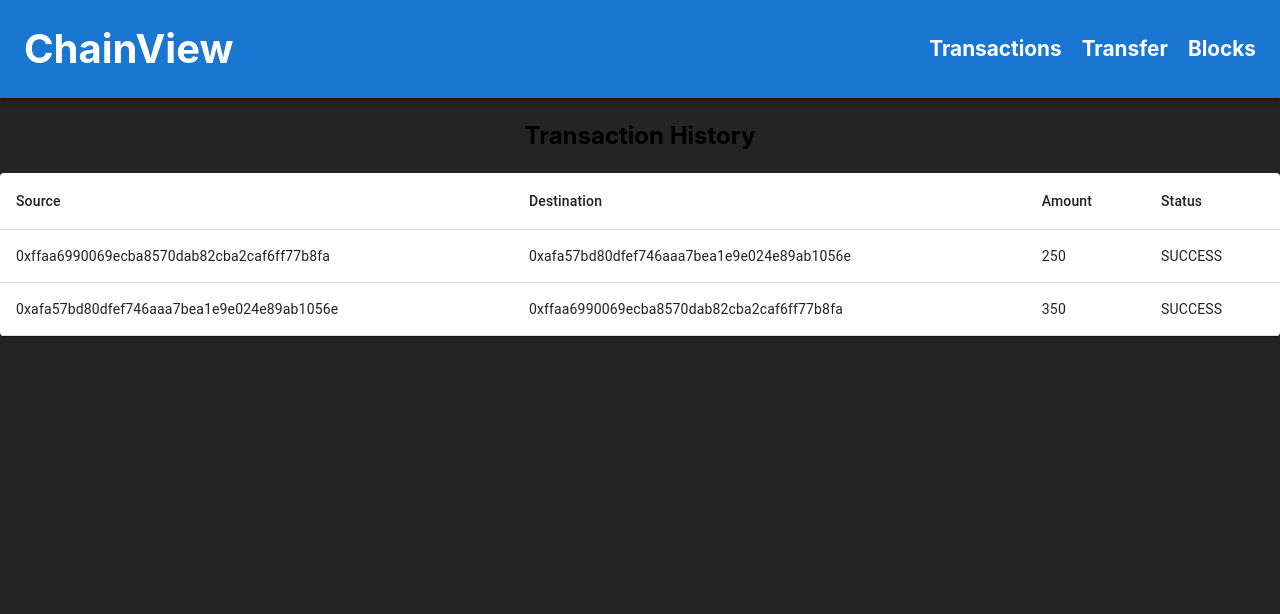
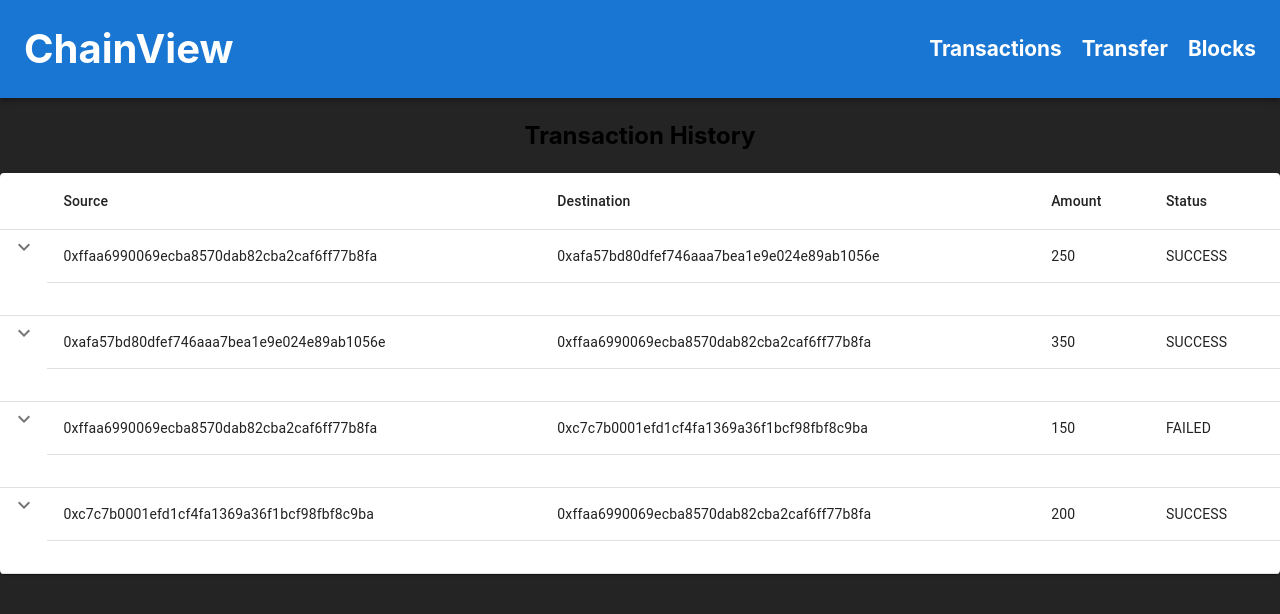
Before and after one commit to nitu-choudhary/blocks-app, a React (Vite) app: page / in a window 1280 px wide. Shown: the top 614 px of the page. Built offline with nearby package versions, Linux system fonts and the light colour scheme; the HTML template or start-up script is replaced by a standard one.

Commit message:
Updated Transaction History Table to be collapsible

```diff
--- a/src/components/mockData.jsx
+++ b/src/components/mockData.jsx
@@ -29,7 +29,9 @@ export const mockTransactions = [
   "amount":"250",
   "status":"SUCCESS",
   "gasUsed":"21000",
-  "receiptHash":"0x1fb62d5f02d350a2e1c00e299649cf973af7469ada664a1fb849643cdf9b63e4"
+  "receiptHash":"0x1fb62d5f02d350a2e1c00e299649cf973af7469ada664a1fb849643cdf9b63e4",
+  "created": "2022-04-07T11:20:30",
+  "updated": "2023-12-15T12:20:00"
   },
   {
     "source":"0xafa57bd80dfef746aaa7bea1e9e024e89ab1056e",
@@ -37,14 +39,28 @@ export const mockTransactions = [
     "amount":"350",
     "status":"SUCCESS",
     "gasUsed":"24000",
-    "receiptHash":"0x1fd62d5f02d350a2e1c00e642999cf973af7469ada664a1fb849643cdd9d36a4"
+    "receiptHash":"0x1fd62d5f02d350a2e1c00e642999cf973af7469ada664a1fb849643cdd9d36a4",
+    "created": "2022-08-09T10:20:30",
+    "updated": "2024-01-15T11:20:00"
+  },
+  {
+    "source":"0xffaa6990069ecba8570dab82cba2caf6ff77b8fa",
+    "destination":"0xc7c7b0001efd1cf4fa1369a36f1bcf98fbf8c9ba",
+    "amount":"150",
+    "status":"FAILED",
+    "gasUsed":"19000",
+    "receiptHash":"0x1fb62d5f02d350a2e1c00e299649cf973af7469ada664a1fb849643cdf9b63e4",
+    "created": "2022-04-07T11:20:30",
+    "updated": "2023-12-15T12:20:00"
+  },
+  {
+    "source":"0xc7c7b0001efd1cf4fa1369a36f1bcf98fbf8c9ba",
+    "destination":"0xffaa6990069ecba8570dab82cba2caf6ff77b8fa",
+    "amount":"200",
+    "status":"SUCCESS",
+    "gasUsed":"20000",
+    "receiptHash":"0x1fd62d5f02d350a2e1c00e642999cf973af7469ada664a1fb849643cdd9d36a4",
+    "created": "2022-08-09T10:20:30",
+    "updated": "2024-01-15T11:20:00"
   }
-//   {
-//     "source":,
-//     "destination":,
-//     "amount":,
-//     "status":,
-//     "gasUsed":,
-//     "receiptHash":
-//   }
 ];
--- a/src/components/transactions/Receipt.jsx
+++ b/src/components/transactions/Receipt.jsx
@@ -2,7 +2,6 @@ import { faker } from '@faker-js/faker';
 import { Paper, Table, TableBody, TableCell, TableContainer, TableRow, Typography } from '@mui/material';
 import CryptoJS from 'crypto-js';
 import React from 'react';
-
 const Receipt = (props) => {
 
     const calculateBlockDetails = () => {
@@ -54,9 +53,16 @@ const Receipt = (props) => {
         'Gas Used': props.gasUsed
     };
 
+    const transactionHistoryReceiptData = {
+        'Receipt Hash': props.receiptHash,
+        'Gas Used': props.gasUsed,
+        'Created': props.created,
+        'Updated': props.updated
+    }
     return(
     <TableContainer component={Paper} style={{ marginTop: '16px' }}>
         <Table>
+            {props.label !== "Transaction History" ?
             <TableBody>
                 {Object.entries(data).map(([key, value]) => (
                     <TableRow key={key}>
@@ -65,6 +71,16 @@ const Receipt = (props) => {
                     </TableRow>
                 ))}
             </TableBody>
+            :
+            <TableBody>
+                {Object.entries(transactionHistoryReceiptData).map(([key, value]) => (
+                    <TableRow key={key}>
+                        <TableCell>{key}</TableCell>
+                        <TableCell>{value}</TableCell>
+                    </TableRow>
+                ))}
+            </TableBody>
+            }
         </Table>
     </TableContainer>
     );
--- a/src/components/transactions/Transaction.jsx
+++ b/src/components/transactions/Transaction.jsx
@@ -1,19 +1,26 @@
-import { Paper, Table, TableBody, TableCell, TableContainer, TableHead, TableRow } from '@mui/material';
-import React from 'react';
+import KeyboardArrowDownIcon from '@mui/icons-material/KeyboardArrowDown';
+import KeyboardArrowUpIcon from '@mui/icons-material/KeyboardArrowUp';
+import { Collapse, IconButton, Paper, Table, TableBody, TableCell, TableContainer, TableHead, TableRow } from '@mui/material';
+import React, { Fragment, useState } from 'react';
 import Header from '../header/Header';
 import { mockTransactions } from '../mockData';
+import Receipt from './Receipt';
 
 const Transaction = () => {
+    const [expandedTransaction, setExpandedTransaction] = useState(null);
+
+    const handleExpand = (index) => {
+        setExpandedTransaction(expandedTransaction === index ? null : index);
+    };
 
     return (
         <div>
-            <Header title="Transaction History"/>
-            {/* table to show transaction history
-            source, description, amount, status and arrow button to expand*/}
+            <Header title="Transaction History" />
             <TableContainer component={Paper}>
                 <Table sx={{ minWidth: 650 }} aria-label="simple table">
                     <TableHead>
                         <TableRow>
+                            <TableCell />
                             <TableCell>Source</TableCell>
                             <TableCell>Destination</TableCell>
                             <TableCell>Amount</TableCell>
@@ -22,14 +29,37 @@ const Transaction = () => {
                     </TableHead>
                     <TableBody>
                         {mockTransactions.map((transaction, index) => (
-                            <TableRow
-                            key={index}
+                            <Fragment key={index}>
+                                <TableRow>
+                                    <IconButton
+                                        aria-label="expand row"
+                                        size="small"
+                                        onClick={() => handleExpand(index)}
                                     >
+                                        {expandedTransaction === index ? <KeyboardArrowUpIcon /> : <KeyboardArrowDownIcon />}
+                                    </IconButton>
                                     <TableCell>{transaction.source}</TableCell>
                                     <TableCell>{transaction.destination}</TableCell>
                                     <TableCell>{transaction.amount}</TableCell>
                                     <TableCell>{transaction.status}</TableCell>
                                 </TableRow>
+                                <TableRow>
+                                    <TableCell colSpan={5}>
+                                        <Collapse in={expandedTransaction === index} timeout="auto" unmountOnExit>
+                                            <Receipt
+                                                fromAddress={transaction.source}
+                                                toAddress={transaction.destination}
+                                                amount={transaction.amount}
+                                                gasUsed={transaction.gasUsed}
+                                                receiptHash={transaction.receiptHash}
+                                                created={transaction.created}
+                                                updated={transaction.updated}
+                                                label="Transaction History"
+                                            />
+                                        </Collapse>
+                                    </TableCell>
+                                </TableRow>
+                            </Fragment>
                         ))}
                     </TableBody>
                 </Table>
```
Lines whose indentation alone changed are shown as unchanged.
